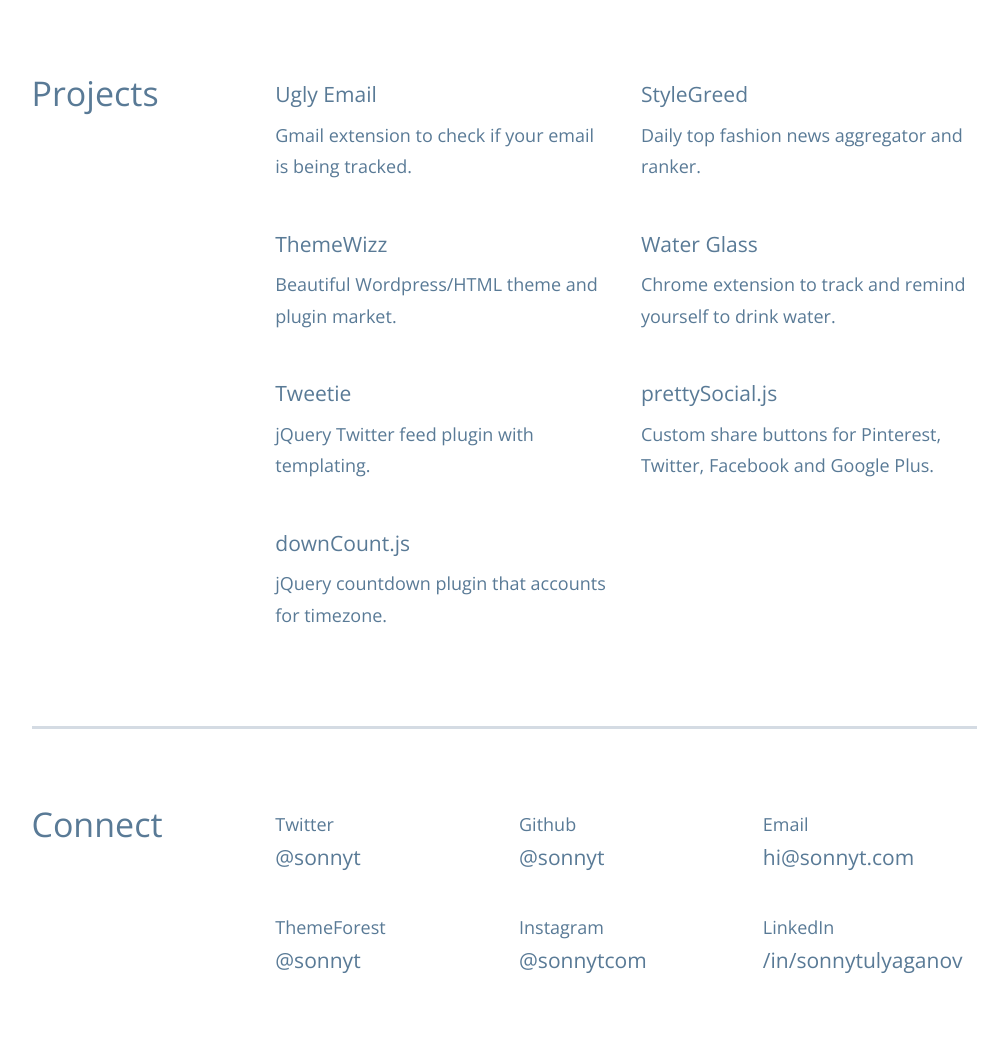
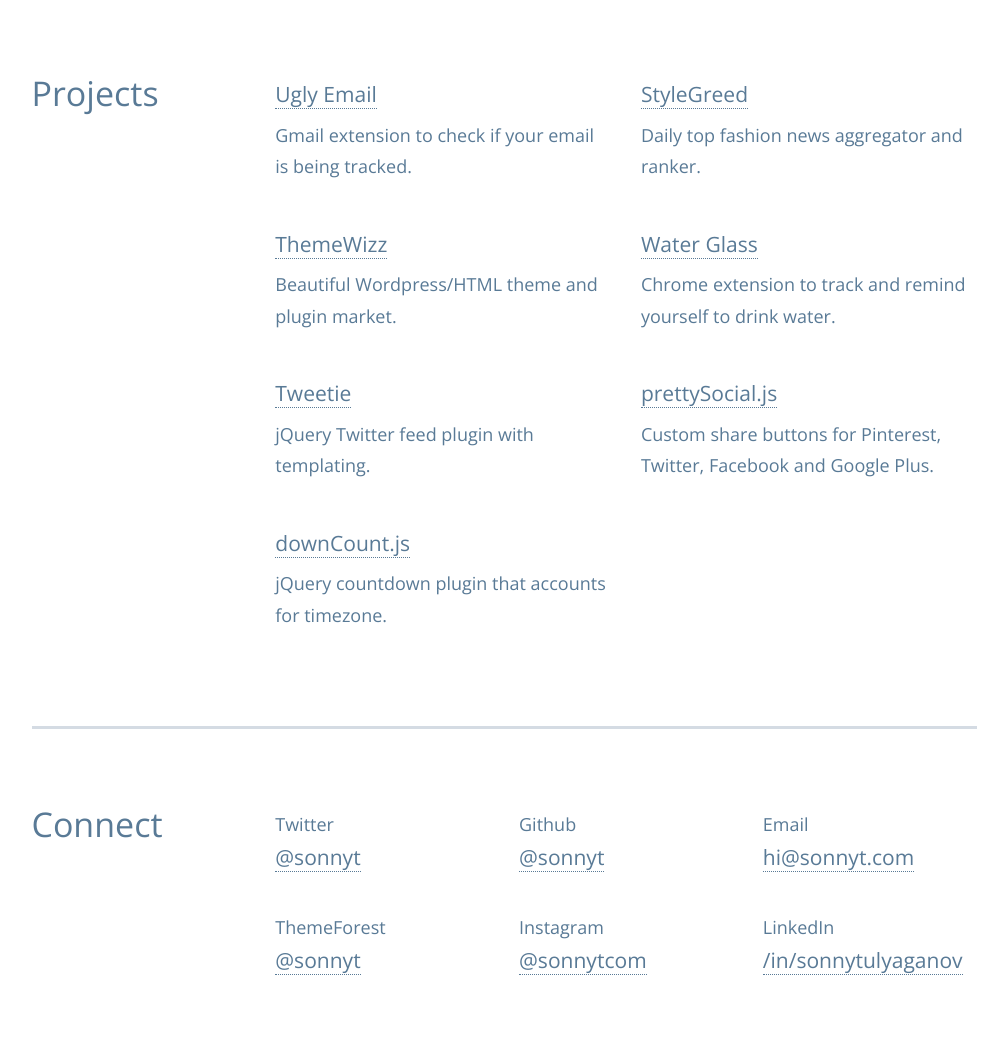
Before and after one commit to sonnyt/sonnyt.github.io, a Jekyll site: the page built from index.html, in a window 1280 px wide. Shown: the part 716-1778 px from the top of the page, without its empty margins (136-1144 px from the left). Built offline with Jekyll 4.4.1, drawn with Linux system fonts in a browser that asks for light colours; nearby versions of some CDN libraries.

Commit message:
Update style.css

```diff
--- a/assets/css/style.css
+++ b/assets/css/style.css
@@ -78,10 +78,6 @@
     font-weight: 400;
 }
 
-section h3 a {
-    border: 0;
-}
-
 article {
     margin-bottom: 30px;
 }
```
